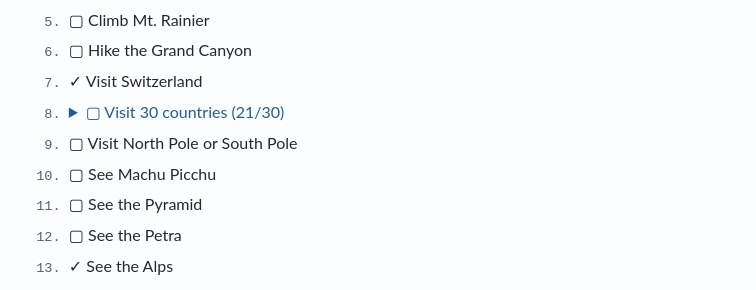
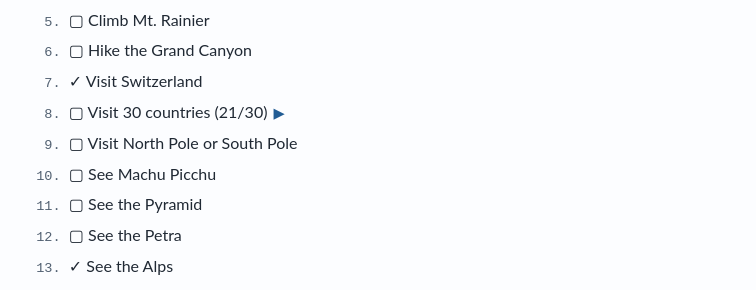
Before and after one commit to taidnguyen/taidnguyen.github.io, a Jekyll site: the page built from _posts/1997-01-01-top100.md, in a window 1280 px wide. Shown: the part 413-703 px from the top of the page, without its empty margins (256-1012 px from the left). Built offline with Jekyll 4.4.1, drawn with Linux system fonts in a browser that asks for light colours.

Commit message:
Top 100: restore country list styles dropped in redesign

```diff
--- a/_layouts/top100.html
+++ b/_layouts/top100.html
@@ -11,6 +11,11 @@ summary { cursor:pointer; }
 #bucket-list { padding:12px 0 0 2.3em; border-top:1px solid #dbe2e9; }
 #bucket-list > li { padding:3px 0; }
 #bucket-list > li::marker { font: .85rem ui-monospace,monospace; color:#526172; }
+details.countries summary { display:inline; list-style:none; color:inherit; }
+details.countries summary::-webkit-details-marker { display:none; }
+details.countries summary::after { content:"▸"; color:#215c94; font-size:1.4em; line-height:1; margin-left:6px; vertical-align:-2px; }
+details.countries[open] summary::after { content:"▾"; }
+details.countries ol { color:#526172; font-size:.9em; margin:4px 0 6px; padding-left:2em; }
 </style>
 </head>
 <body><nav><a href="/#miscellanea">Back to Miscellanea</a></nav>
```
